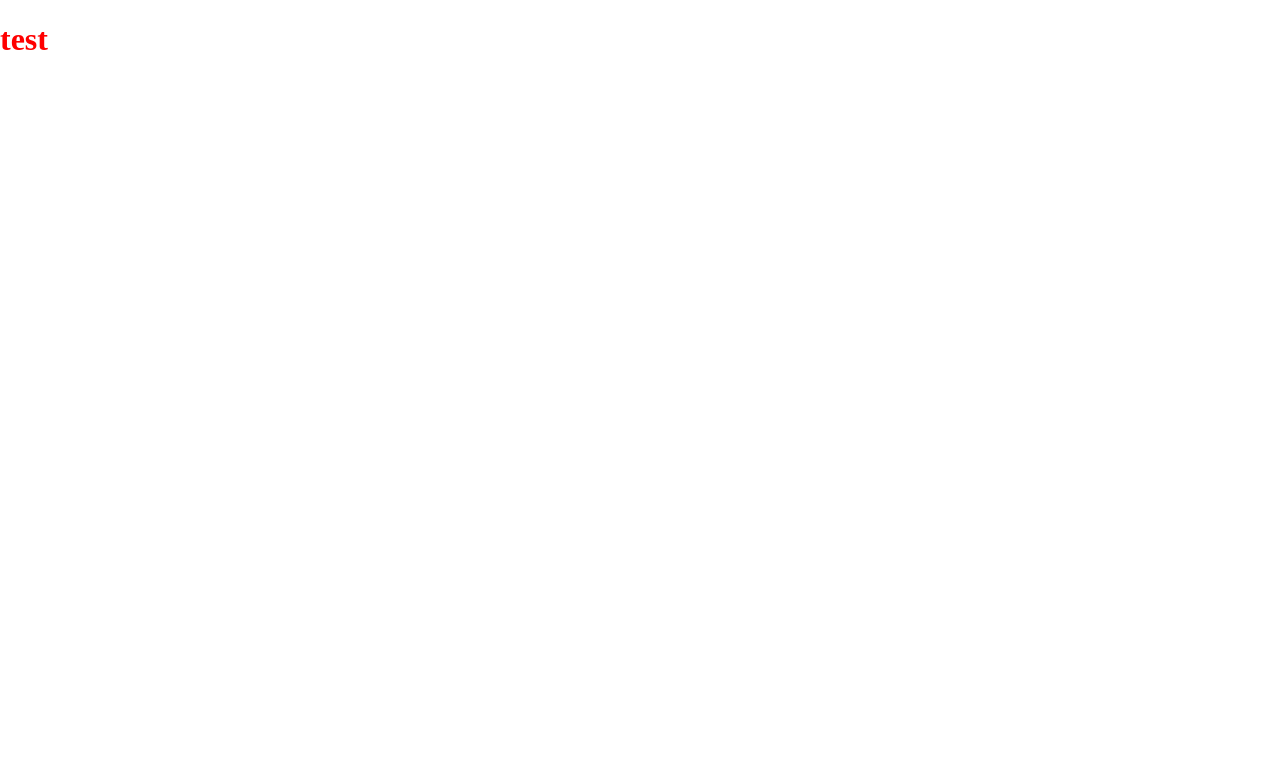
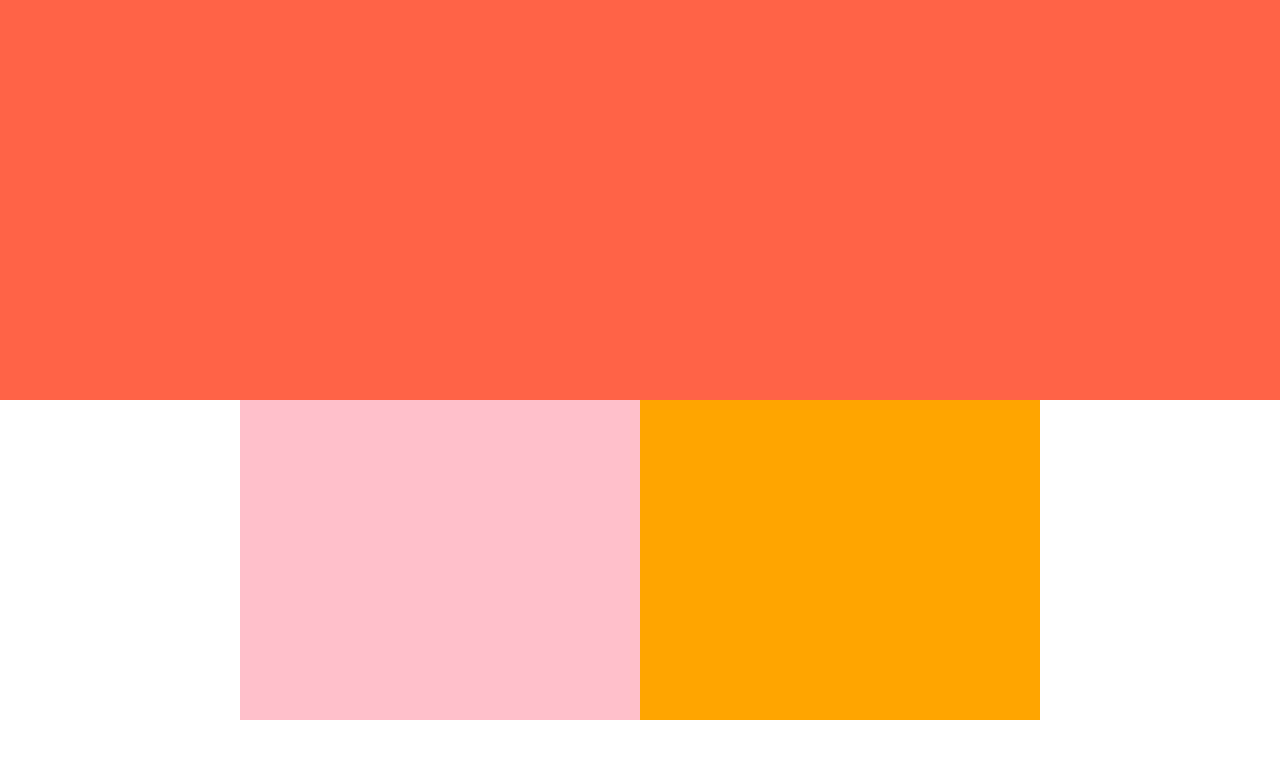
Before and after one commit to keigokudo/basic-webpage, a React (Create React App) app: page / in a window 1280 px wide. Shown: the top 758 px of the page. Built offline with nearby package versions, Linux system fonts and the light colour scheme.

Commit message:
add top page layout

```diff
--- a/src/App.js
+++ b/src/App.js
@@ -1,12 +1,7 @@
-import React from 'react'
-import styled from 'styled-components'
-
-const StyledH1 = styled.h1`
-  color: red;
-`
+import TopPage from './components/pages/TopPage'
 
 const App = () => {
-  return <StyledH1>test</StyledH1>
+  return <TopPage />
 }
 
 export default App
--- /dev/null
+++ b/src/components/pages/TopPage/index.js
@@ -0,0 +1,9 @@
+import React from 'react'
+
+import InvertedTriangle from '../../templates/InvertedTriangle'
+
+const TopPage = () => {
+  return <InvertedTriangle />
+}
+
+export default TopPage
--- /dev/null
+++ b/src/components/templates/InvertedTriangle/index.js
@@ -0,0 +1,40 @@
+import React, { Fragment } from 'react'
+import styled from 'styled-components'
+
+const TopSection = styled.section`
+  height: 25rem;
+  width: 100%;
+  background: tomato;
+`
+
+const Container = styled.div`
+  display: flex;
+  flex-wrap: wrap;
+  justify-content: center;
+`
+
+const FirstSection = styled.section`
+  height: 20rem;
+  width: 25rem;
+  background: pink;
+`
+
+const SecondSection = styled.section`
+  height: 20rem;
+  width: 25rem;
+  background: orange;
+`
+
+const InvertedTriangle = () => {
+  return (
+    <Fragment>
+      <TopSection />
+      <Container>
+        <FirstSection />
+        <SecondSection />
+      </Container>
+    </Fragment>
+  )
+}
+
+export default InvertedTriangle
```
Also changed, not shown: src/components/templates/Header/index.js (added, +7 -0 lines).
